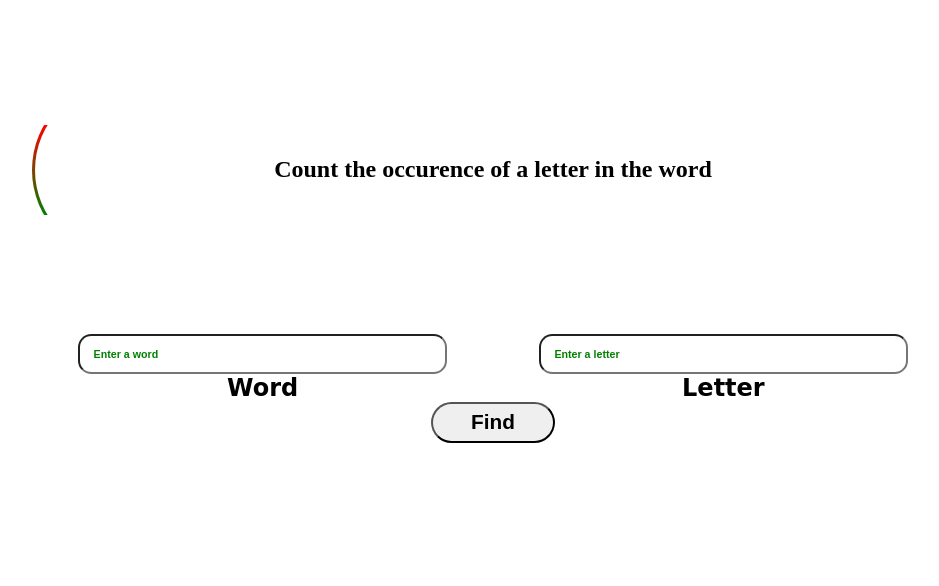
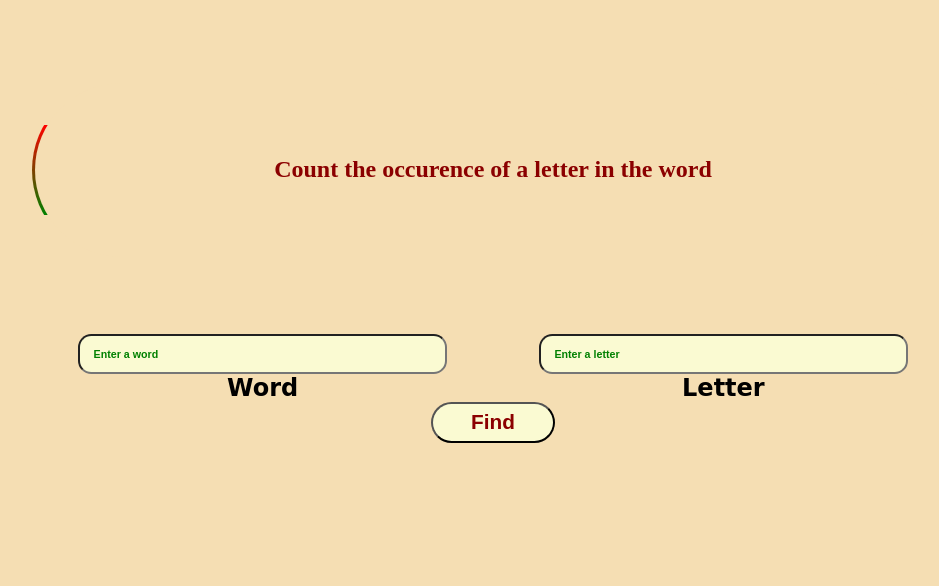
Before and after one commit to JDLFDRGN/Occurence-Checker, a plain HTML site: page index.html in a window 1280 px wide. Shown: the top 586 px of the page, without its empty margins (147-1086 px from the left). Drawn offline with Linux system fonts and the light colour scheme; a web font is replaced by a local one.

Commit message:
Change background color

```diff
--- a/styles.css
+++ b/styles.css
@@ -9,6 +9,7 @@ body{
     min-height: 100vh;
     display: grid;
     place-items: center;
+    background-color: wheat;
 }
 .container{
     width: 90%;
@@ -45,6 +46,8 @@ body{
     font-size: 1.3em;
     border-radius: 3em;
     font-weight: bolder;
+    background-color: lightgoldenrodyellow;
+    color: darkred;
 }
 #find:hover{
     background-color: darkred;
@@ -57,7 +60,8 @@ input[type='text']{
     border-radius: 1em;
     padding: 1em;
     color: darkred;
-    font-weight: bolder;
+    font-weight: 900;
+    background-color: lightgoldenrodyellow;
 }
 .instruction>p{
 
@@ -80,6 +84,7 @@ input[type='text']{
 }
 .instruction>p{
     padding: 1em;
+    color: darkred;
 }
 .instruction::before{
     position: absolute;
@@ -100,7 +105,7 @@ input[type='text']{
     position: absolute;
     content: '';
     inset: 0.2em;
-    background-color: white;
+    background-color: wheat;
     border-radius: 80em;
     z-index: 2;
 }
@@ -112,6 +117,7 @@ form{
 .results{
     font-size: 3em;
     text-align: center;
+    color: darkred;
 }
 @keyframes animate{
     0%{
```
